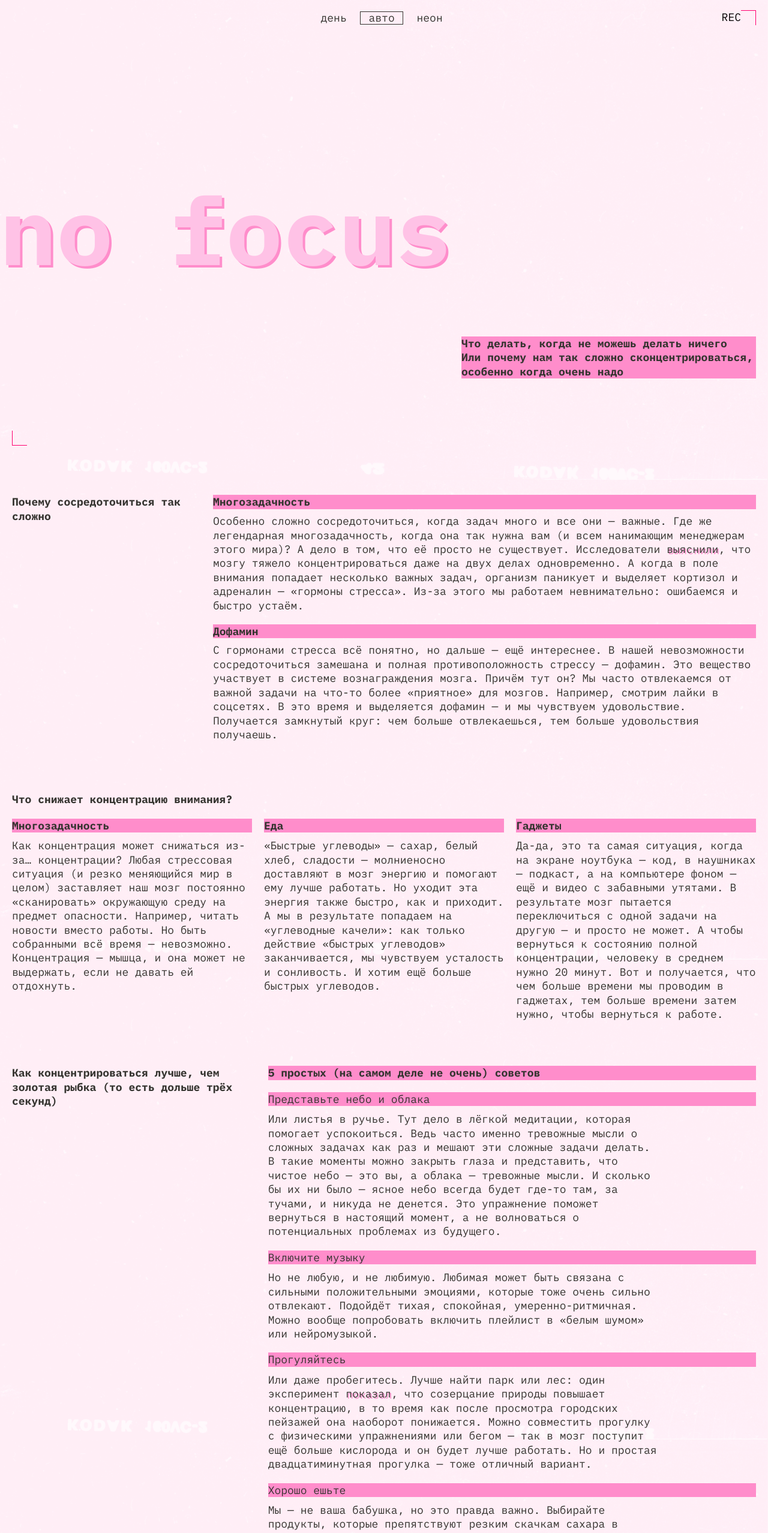
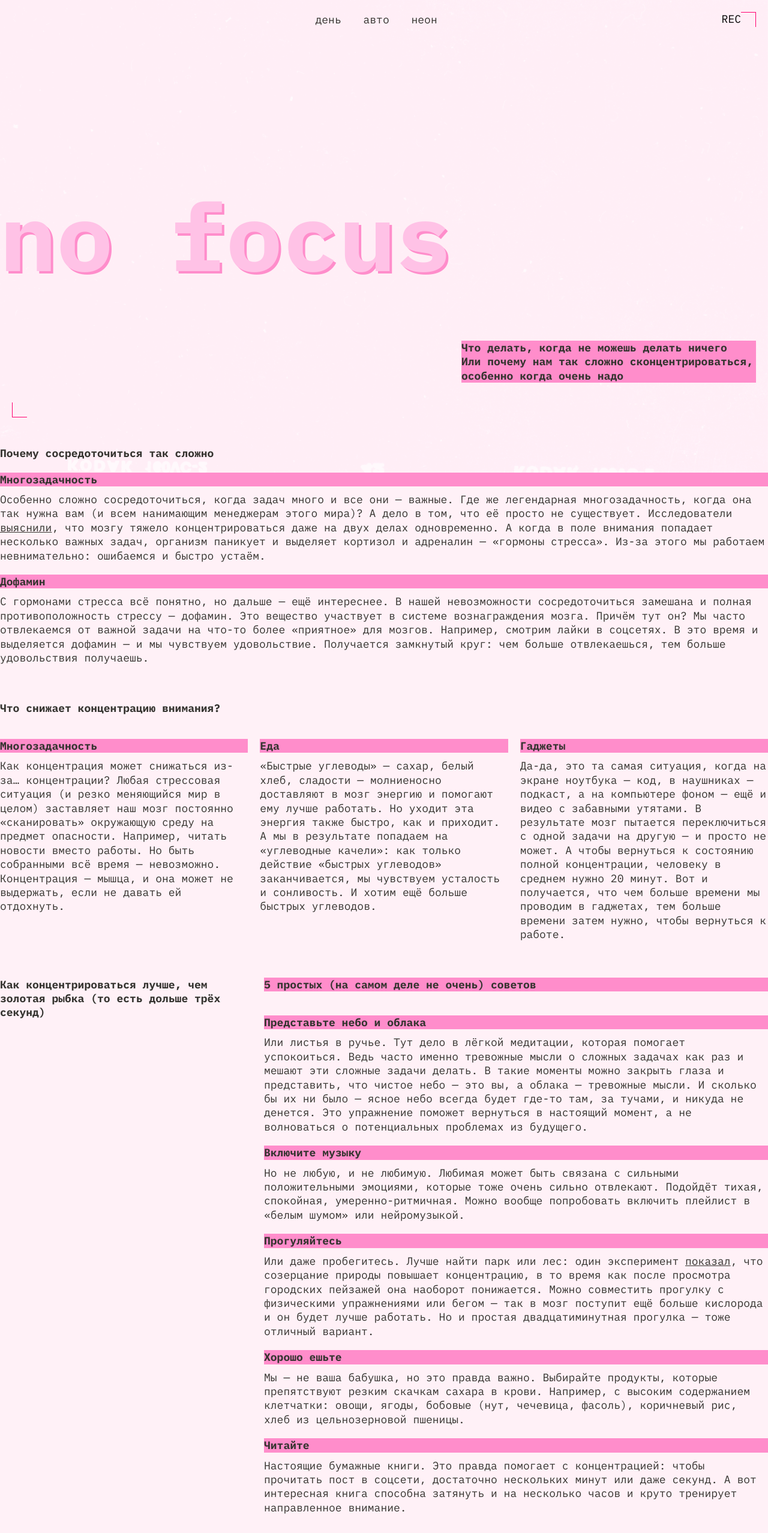
Before and after one commit to LenaKlim1302/slozhno-sosredotochitsya, a plain HTML site: page index.html in a window 1280 px wide. Shown: the top 2556 px of the page at 60% size. Drawn offline with Linux system fonts and the light colour scheme.

Commit message:
Version 9.1

```diff
--- a/styles/style.css
+++ b/styles/style.css
@@ -20,31 +20,12 @@ html {
   background-repeat: no-repeat;
   background-size: cover;
   background-position: center;
-  background-attachment: fixed;
-  height: 100vh;
-}
-
-.hyperlink {
-  text-decoration: none;
-  text-shadow: 2px 2px 0 var(--accent-color);
-}
-
-.hyperlink:hover {
-  text-decoration: underline;
-}
-
-.hyperlink:focus {
-  outline: none;
-}
-
-.hyperlink:focus-visible {
-  outline: 1px solid var(--hyperlink-outline);
 }
 
 .header {
   display: grid;
   justify-self: space-between;
-  /*height: 100vh;*/
+
   margin: 0;
   padding: 0;
 }
@@ -52,16 +33,12 @@ html {
 @media (min-width: 1024px) {
   .header__theme-menu {
       display: grid;
-      grid-template-columns: auto 8px;
+      grid-template-columns: auto 26px;
       align-items: center;
-      margin-block-start: 17px;
+      margin-block-start: 20px;
   }
 
   .header__theme-menu-list {
-    display: flex;
-    flex-direction: row;
-    list-style-type: none;
-    margin: 0;
       grid-area: 1 / 1 / 2 / 2;
       text-align: center;
       min-width: 230px;
@@ -77,6 +54,13 @@ html {
       margin: 0 20px 0 0;
   }
 
+  .header__theme-menu-list {
+      display: flex;
+      flex-direction: row;
+
+      list-style-type: none;
+      margin: 0;
+  }
   .header__theme-menu-item {
       width: 70px;
   }
@@ -115,10 +99,6 @@ html {
 .page.theme_light .icon-text {
   display: none;
 }
-.page.theme_auto .icon-text {
-  display: none;
-}
-
 
 .icon-top {
   display: block;
@@ -163,8 +143,7 @@ html {
 
 @media (768px <= width <1024px) {
   .header__theme-menu-list {
-      margin: 145px 20px 0 0;
-      gap: 14px;
+      margin: 144px 20px 0 0;
   }
 }
 
@@ -192,11 +171,6 @@ html {
   text-decoration: underline;
 }
 
-.header__theme-menu-button_active {
-  pointer-events: none;
-  outline: var(--nav-outline);
-}
-
 .header__theme-menu-item {
   color: var(--navigagtion-text-color);
 }
@@ -222,23 +196,14 @@ html {
 @media (768px <= width < 1024px) {
   .heading-tittle {
       font-size: clamp(7.5rem, 0.5625rem + 14.4531vw, 9.8125rem);
-      margin: 180px 0 160px 0;
-  }
-}
-
-@media (min-width: 1024px) {
-  .page.theme_light .heading-tittle {
-      font-size: clamp(7.5rem, 0.5625rem + 14.4531vw, 9.8125rem);
-      margin: 293px 0 130px 0;
-      text-shadow: 4px 4px 0 #FF0070;
+      margin: 174px 0 158px 0;
   }
 }
 
 @media (min-width: 1024px) {
   .heading-tittle {
       font-size: clamp(7.5rem, 0.5625rem + 14.4531vw, 9.8125rem);
-      margin: 293px 0 130px 0;
-
+      margin: 300px 0 127px 0;
   }
 }
 
@@ -257,9 +222,9 @@ html {
 
 @media (768px <= width < 1024px) {
   .introduction {
-      width: 364px;
+    width: 355px;
       height: fit-content;
-      margin: 0 20px 108px 0;
+      margin: 0 20px 100px 0;
   }
 }
 
@@ -267,7 +232,7 @@ html {
   .introduction {
       width: 491px;
       height: fit-content;
-      margin: 0 20px 67px 0;
+      margin-right: 20px;
   }
 }
 
@@ -280,15 +245,9 @@ html {
   border-bottom: 1px solid #ff0070;
 }
 
-@media (width >= 768px) {
+@media (width >=768px) {
   .icon-bottom {
       margin-left: 20px;
-  }
-}
-
-@media (width >= 1024px) {
-  .icon-bottom {
-      margin: 20px 0 0 20px;
   }
 }
 
@@ -308,6 +267,7 @@ html {
   margin: 48px 0 0 0;
 }
 
+
 .second-block .subtitle {
   margin: 52px 0 20px 0;
 }
@@ -315,6 +275,7 @@ html {
 .third-block .subtitle {
   margin: 48px 0 20px 0;
 }
+
 
 .item-heading {
   background-color: var(--accent-color);
@@ -330,7 +291,6 @@ html {
   background-color: var(--accent-color);
   color: var(--accent-text-color);
   font-weight: 700;
-  margin: 0;
 }
 
 .main-text {
@@ -342,30 +302,41 @@ html {
   font-weight: 400;
 }
 
-main {
+.main {
   margin: 0 10px 0 10px;
 }
 
 @media (width >= 768px) {
-  main {
+  .main {
     margin: 0 20px 0 20px;
   }
 }
 
-@media (width >= 768px) {
+/*@media (375px <= width < 768px) {
   .first-block {
       display: grid;
-      grid-template-columns: auto auto;
-      grid-template-rows: auto auto;
+      margin: 0;
+  }
+} what for */
+
+@media (768px <= width < 1024px) {
+  .first-block {
+      display: grid;
+      grid-template-columns: 1fr 2fr;
+      /*grid-template-columns: auto auto;  Две колонки */
+      grid-template-rows: auto auto; /* Две строки */
+
       grid-column-gap: 20px;
       margin: 80px 0 0 0;
   }
 
   .first-block .subtitle {
     grid-column: 1;
-      width: 236px;
       margin: 0;
+  }
 
+  .first-block .item-heading  {
+    margin: 20px;
   }
 
   .first-block .item-heading,
@@ -375,62 +346,38 @@ main {
   margin: 0;
   }
 
-  .first-heading,
-  .first-text {
-      grid-area: 1;
-  }
-  .first-heading {
-      margin-top: 0;
-  }
-  .first-text {
-      padding: 32px 0 20px 0;
+.second-block {
+  margin-block-start: 80px;
 }
 
-  .first-block .item-heading {
-      margin: 0 0 8px 0;
+.second-block .subtitle {
+max-width: 236px;
 }
 }
 
-@media (width >= 1024px) {
-  .first-block {
-    margin-block-start: 82px;
-  }
-  .first-block .subtitle {
-    width: 315px;
+/*@media ( width < 1024px) {
+.second-block   {
+display: grid;
+margin: 40px 0 0 0;
 }
 
-.first-text {
-padding-top: 32px;
-padding-bottom: 20px;
+.second-block .subtitle   {
+ margin: 10 0 0px 0;
     }
+} сейчас добавила*/
 
-}
-
-@media (768px <= width < 1024px) {
-  .second-block {
-      margin-block-start: 70px;
-  }
-  .second-block .subtitle {
-      max-width: 236px;
-  }
-
-  .second-block .item-heading {
-      margin: 10px 0 10px 0;
-  }
-}
-
-@media (width >= 1024px) {
+@media (width > 1024px) {
   .second-block {
       display: grid;
       grid-auto-flow: column;
       column-gap: 20px;
       grid-template-columns: 1fr 1fr 1fr;
       grid-template-rows: auto auto auto;
-      margin: 75px 0 0 0;
+      margin: 60px 0 0 0;
   }
 
   .second-block .subtitle {
-      margin: 10px 0 0 0;
+      margin: 0 0 20px 0;
       grid-column: 1 / span 3;
       max-width: 33%;
   }
@@ -440,19 +387,11 @@ padding-bottom: 20px;
   margin: 25px 0 0 0;
 }
 
-.normal-weight-heading {
-  font-weight: 400;
-font-size: 18px;
-line-height: 23.4px;
-
-}
-
-
 @media (768px <= width) {
   .third-block {
       display: grid;
       grid-template-columns: 1fr 2fr;
-      margin: 77px 0 0 0;
+      margin: 60px 0 0 0;
       grid-column-gap: 20px;
   }
 
@@ -460,31 +399,12 @@ line-height: 23.4px;
       grid-row: span 11;
       margin: 0;
   }
-  .third-block .item-heading {
-    margin: 20px 0 12px 0;
 }
 
-  .third-block .main-text {
-    width: 472px;
-  }
-
-}
-
-
-
-@media (width >= 1024px) {
-  .third-block {
-    margin-block-start: 75px;
-  }
-
-
-  .third-block .main-text {
-    width: 650px;
-  }
-
-  .third-block .item-heading {
-    margin: 20px 0 10px 0;
-  }
+.last-item-heading {
+  margin: 0 0 20px 0;
+  font-weight: 700;
+  font-size: 18px;
 }
 
 .section__image {
@@ -509,17 +429,13 @@ line-height: 23.4px;
   display: grid;
   margin: 10px 0 0 0;
   gap: 10px;
+
 }
 
 @media (width >= 768px) {
-
-  .item-heading-pictures {
-    margin: 75px 0 10px 0;
-  }
-
   .pictures {
       display: grid;
-      gap: 20px;
+      gap: 20px; /* Отступ между ячейками */
       margin: 20px 0 0 0;
       object-fit: cover;
       grid-template-areas:
@@ -549,8 +465,6 @@ line-height: 23.4px;
   }
 }
 
-
-
 .footer {
   display: flex;
   width: 100%;
@@ -562,7 +476,6 @@ line-height: 23.4px;
 
 @media (768px <= width < 1024px) {
   .footer {
-    margin: 73px 0 0 0;
       min-height: 1024px;
   }
 }
@@ -601,26 +514,25 @@ line-height: 23.4px;
   text-shadow: 4px 4px 0 var(--accent-color);
   width: 100%;
   text-align: center;
-  margin: 0;
 }
 
 @media (375px <= width < 768px) {
   .footer-title {
       font-size: clamp(7.25rem, 7.0115rem + 1.0178vw, 7.5rem);
-      margin: 70px 0 55px 0;
+      margin: 70px 0 55px 10px;
   }
 }
 
 @media (768px <= width < 1024px) {
   .footer-title {
       font-size: clamp(7.5rem, 0.5625rem + 14.4531vw, 9.8125rem);
-      margin: 155px 0 162px 0;
+      margin: 173px 0 162px 0;
   }
 }
 
 @media (min-width: 1024px) {
   .footer-title {
       font-size: clamp(7.5rem, 0.5625rem + 14.4531vw, 9.8125rem);
-      margin: 180px 0 130px 0;
+      margin: 273px 0 130px 0;
   }
 }
```
Lines whose indentation alone changed are shown as unchanged.
